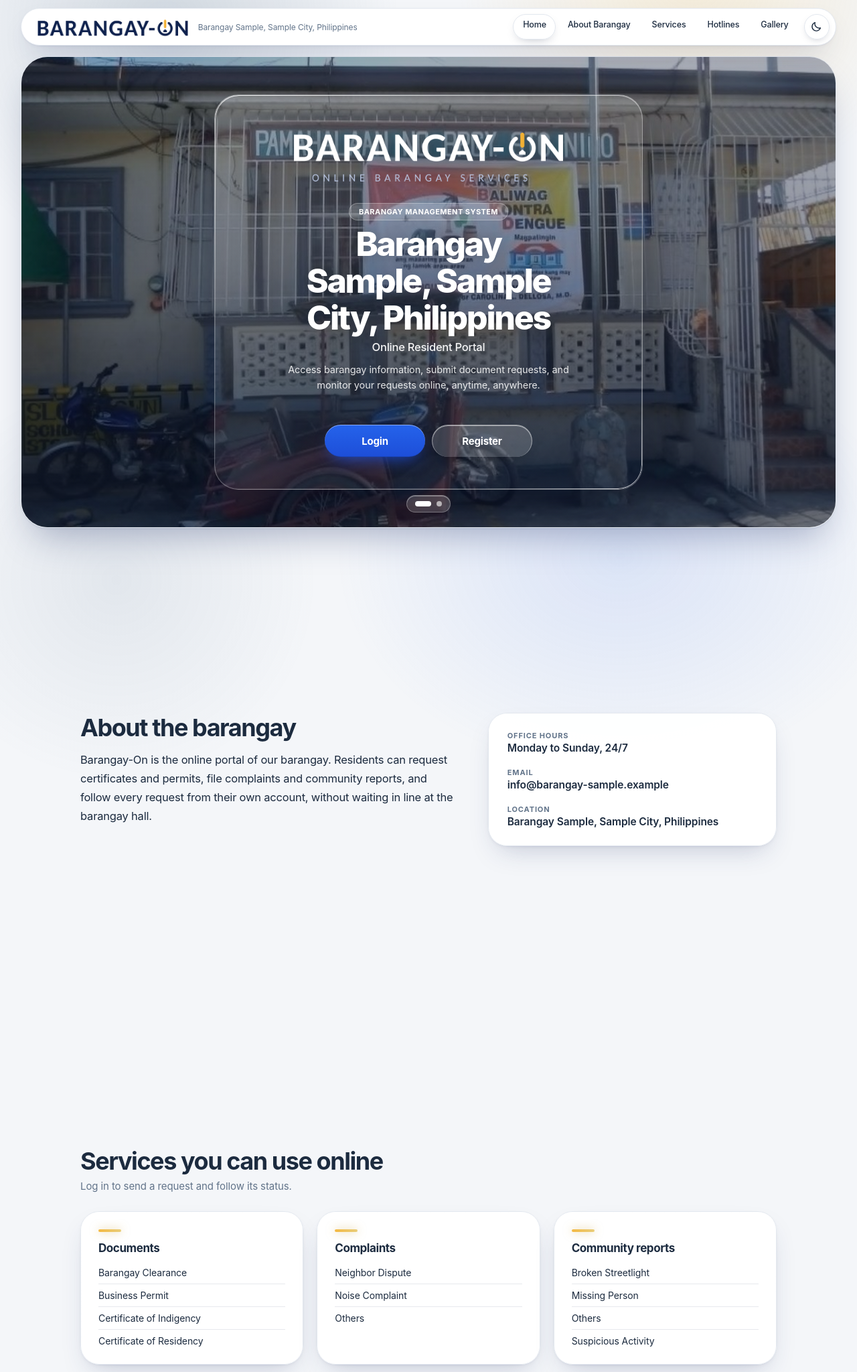
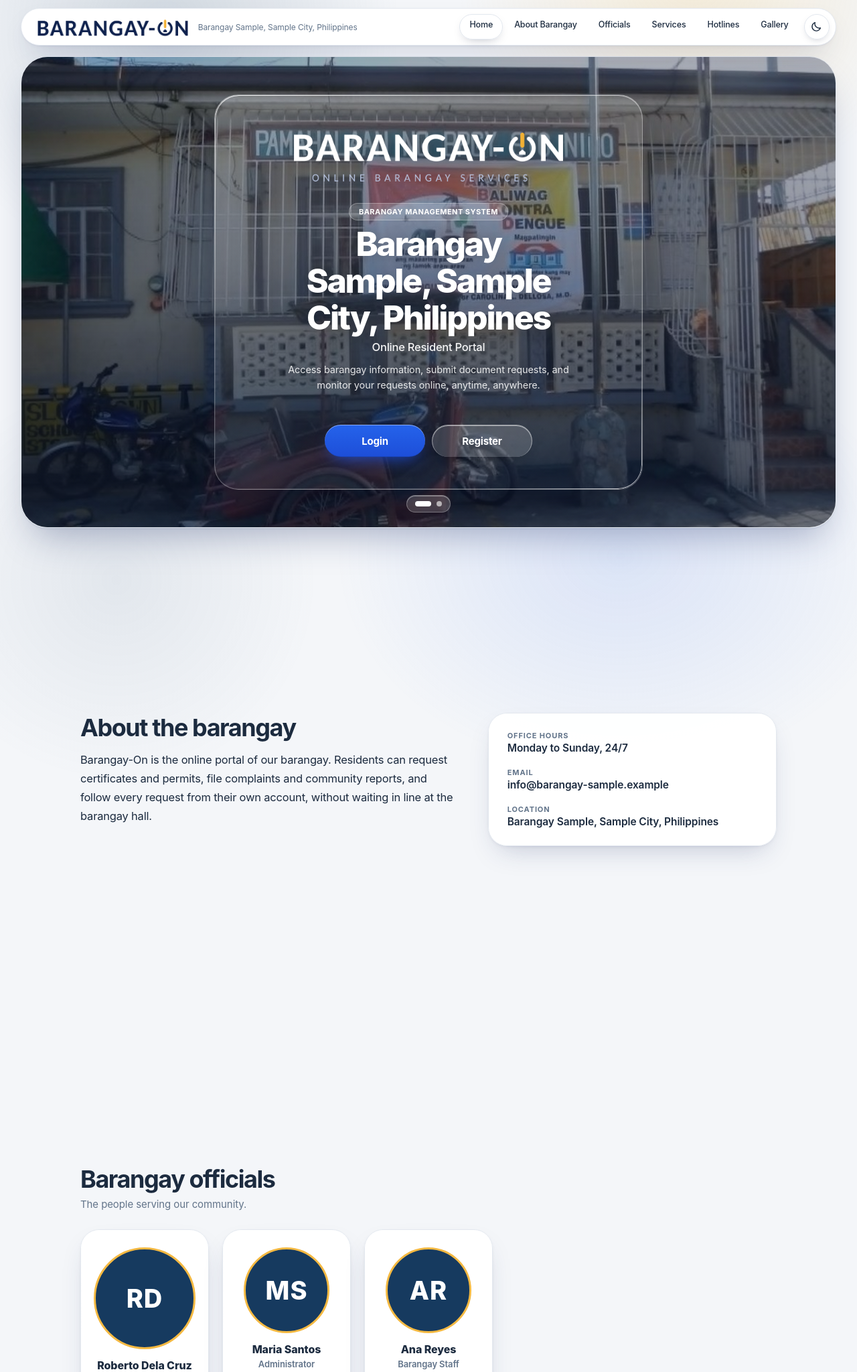
Before and after one commit to RalphM12/Barangay-on, a Flask app: page / in a window 1280 px wide. Shown: the top 2048 px of the page at 67% size. Run offline with Flask 3, Linux system fonts and the light colour scheme; some libraries are stand-ins or nearby versions.

Commit message:
Add barangay officials section to home page
Show the captain, admins and staff (photo or initials, name, position)
under "About the barangay", with a nav link. Hidden when there are none.

Co-Authored-By: Claude Sonnet 5.5 <noreply@anthropic.com>
Claude-Session: https://claude.ai/code/session_01Au9K7RdH91jSJ1ye6M8hS2

```diff
--- a/app/public.py
+++ b/app/public.py
@@ -3,11 +3,11 @@ import re
 from datetime import date, datetime, timedelta
 
 from flask import Blueprint, current_app, redirect, render_template, request, send_from_directory, session, url_for
-from sqlalchemy import select
+from sqlalchemy import or_, select
 from sqlalchemy.exc import IntegrityError
 
 from .core import (
-    add_notification, avatar_dir, db_error_hint, csrf_token, current_user, hash_password, home_for, log_activity, notify_staff,
+    add_notification, avatar_dir, avatar_url, db_error_hint, csrf_token, current_user, hash_password, home_for, log_activity, notify_staff,
     verify_password, ROLE_HOME,
 )
 from .models import Announcement, Resident, Service, User, db, now
@@ -57,6 +57,24 @@ def _latest_announcements(n=3):
         return []
 
 
+def _officials():
+    """Captain, admins and staff for the home page (name, position, photo only; never usernames or contact data)."""
+    order = {"captain": 0, "admin": 1, "staff": 2}
+    try:
+        rows = db.session.execute(
+            select(User).where(User.role.in_(order), or_(User.term_ended_at.is_(None), User.term_ended_at > now()))
+            .order_by(User.full_name)
+        ).scalars().all()
+    except Exception:
+        db.session.rollback()
+        return []
+    rows.sort(key=lambda u: order[u.role])
+    labels = {"captain": "Barangay Captain", "admin": "Administrator", "staff": "Barangay Staff"}
+    return [{"name": u.full_name, "position": u.position or labels[u.role], "role": u.role,
+             "photo": avatar_url(u.id),
+             "initials": "".join(w[0] for w in u.full_name.split()[:2]).upper()} for u in rows]
+
+
 @bp.get("/")
 def index():
     user = current_user()
@@ -84,7 +102,7 @@ def index():
         ["#b53b45", "#6a4a9c", "#2f6fb0", "#8a8f96", "#c18a2b", "#7a1f5c", "#3f7f4f"],
     ]
     return render_template(
-        "index.html", hero_count=2, services=services, announcements=_latest_announcements(), gallery=gallery,
+        "index.html", hero_count=2, services=services, announcements=_latest_announcements(), gallery=gallery, officials=_officials(),
         barangay=cfg["BARANGAY"], about=cfg["ABOUT"], hotlines=cfg["HOTLINES"], office_hours=cfg["OFFICE_HOURS"], email=cfg["EMAIL"],
     )
 
--- a/app/static/css/glass-public.css
+++ b/app/static/css/glass-public.css
@@ -124,7 +124,7 @@ body.gp ::selection { background: color-mix(in srgb, var(--blue) 30%, transparen
 body.gp a:focus-visible, body.gp button:focus-visible { outline: 2px solid var(--blue); outline-offset: 3px; border-radius: 10px; }
 
 /* ---------------------------------------------------------------- the glass material */
-body.gp :where(.form-wrap, .svc, .facts, .ann-list article, .hot-list, .footer, .topbar) {
+body.gp :where(.form-wrap, .svc, .off, .facts, .ann-list article, .hot-list, .footer, .topbar) {
   background: var(--g-bg);
   border: 1px solid var(--g-line);
   box-shadow: var(--shadow), inset 0 1px 0 var(--rim-hi);
@@ -132,21 +132,21 @@ body.gp :where(.form-wrap, .svc, .facts, .ann-list article, .hot-list, .footer,
   --mx: 50%; --my: 0%; --glow: 0;
 }
 /* pointer-following specular light (set by glass-public.js) */
-body.gp :is(.form-wrap, .svc, .facts, .ann-list article, .hot-list, .split-left, .hero-body)::before {
+body.gp :is(.form-wrap, .svc, .off, .facts, .ann-list article, .hot-list, .split-left, .hero-body)::before {
   content: ""; position: absolute; inset: 0; border-radius: inherit; pointer-events: none; z-index: 0;
   background: radial-gradient(440px circle at var(--mx, 50%) var(--my, 0%), rgba(255, 255, 255, .34), transparent 46%);
   opacity: var(--glow, 0); transition: opacity .5s ease; mix-blend-mode: soft-light;
 }
 /* liquid rim */
-body.gp :is(.form-wrap, .svc, .facts, .ann-list article, .hot-list, .split-left, .hero-body)::after {
+body.gp :is(.form-wrap, .svc, .off, .facts, .ann-list article, .hot-list, .split-left, .hero-body)::after {
   content: ""; position: absolute; inset: 0; border-radius: inherit; padding: 1px; pointer-events: none;
   background: linear-gradient(140deg, var(--rim-hi), var(--rim-lo) 28%, transparent 55%, var(--rim-lo) 82%, var(--rim-hi));
   -webkit-mask: linear-gradient(#000 0 0) content-box, linear-gradient(#000 0 0); -webkit-mask-composite: xor;
   mask: linear-gradient(#000 0 0) content-box, linear-gradient(#000 0 0); mask-composite: exclude;
   opacity: .85;
 }
-body.gp :is(.form-wrap, .svc, .facts, .ann-list article, .hot-list) > * { position: relative; z-index: 1; }
-body.gp :where(.form-wrap, .svc, .facts, .ann-list article, .hot-list, .footer) { position: relative; }
+body.gp :is(.form-wrap, .svc, .off, .facts, .ann-list article, .hot-list) > * { position: relative; z-index: 1; }
+body.gp :where(.form-wrap, .svc, .off, .facts, .ann-list article, .hot-list, .footer) { position: relative; }
 
 /* ---------------------------------------------------------------- top bar: floating capsule + sliding lens */
 body.gp .topbar {
@@ -378,6 +378,8 @@ body.gp-home .facts { border-left: 1px solid var(--g-line); padding: 26px 28px;
 body.gp-home .facts dt { text-transform: uppercase; letter-spacing: .08em; font-size: 11px; color: var(--muted); }
 body.gp-home .facts dd { font-size: 15.5px; font-weight: 600; }
 body.gp-home .svc-grid { gap: 20px; }
+body.gp-home .off-grid { gap: 20px; }
+body.gp-home .off { padding: 26px 16px 20px; border-radius: 28px; }
 body.gp-home .svc { border-top: 1px solid var(--g-line); padding: 26px 26px 18px; border-radius: 28px; transition: transform .6s var(--ease), box-shadow .5s var(--ease), background .35s ease; }
 body.gp-home .svc:hover { transform: translateY(-6px); box-shadow: var(--shadow-lift), inset 0 1px 0 var(--rim-hi); background: var(--g-bg-strong); }
 body.gp-home .svc h3 { font-size: 17px; font-weight: 700; letter-spacing: -.025em; }
--- a/app/static/css/home.css
+++ b/app/static/css/home.css
@@ -57,8 +57,8 @@ a:focus-visible, button:focus-visible { outline: 2px solid var(--gold); outline-
 .band { padding: 64px clamp(16px, 3vw, 56px); }
 .band-white { background: #fff; }
 /* each menu section fills the screen so a click lands cleanly on it */
-#about, #services, #hotlines, #gallery { min-height: calc(100vh - var(--bar-h)); display: flex; align-items: center; }
-#about .wrap, #services .wrap, #hotlines .wrap, #gallery .wrap { width: 100%; }
+#about, #officials, #services, #hotlines, #gallery { min-height: calc(100vh - var(--bar-h)); display: flex; align-items: center; }
+#about .wrap, #officials .wrap, #services .wrap, #hotlines .wrap, #gallery .wrap { width: 100%; }
 .wrap { max-width: 1040px; margin: 0 auto; }
 .band h2 { font-size: 24px; font-weight: 800; letter-spacing: -.4px; }
 .section-sub { margin-top: 6px; font-size: 14px; color: var(--muted); }
@@ -73,6 +73,13 @@ a:focus-visible, button:focus-visible { outline: 2px solid var(--gold); outline-
 .svc h3 { font-size: 15px; font-weight: 700; }
 .svc ul { list-style: none; margin-top: 10px; }
 .svc li { padding: 8px 0; border-bottom: 1px solid #e6e2d8; font-size: 14px; }
+.off-grid { display: grid; grid-template-columns: repeat(auto-fill, minmax(190px, 1fr)); gap: 32px 28px; margin-top: 28px; }
+.off { text-align: center; }
+.off-photo { display: block; width: 128px; height: 128px; margin: 0 auto 14px; border-radius: 50%; object-fit: cover; border: 3px solid var(--gold); background: var(--navy); }
+.off-initials { display: grid; place-items: center; color: #fff; font-size: 38px; font-weight: 800; letter-spacing: 1px; }
+.off h3 { font-size: 16px; font-weight: 800; }
+.off p { margin-top: 4px; font-size: 13px; font-weight: 600; color: var(--muted); }
+.off-captain .off-photo { width: 152px; height: 152px; }
 .link-cta { display: inline-block; margin-top: 26px; font-size: 14px; font-weight: 700; color: var(--navy); text-decoration: underline; text-underline-offset: 4px; text-decoration-color: var(--gold); text-decoration-thickness: 2px; }
 
 .ann-list { display: grid; grid-template-columns: repeat(auto-fit, minmax(260px, 1fr)); gap: 32px; margin-top: 22px; }
--- a/app/static/js/glass-public.js
+++ b/app/static/js/glass-public.js
@@ -74,7 +74,7 @@
   function initReveal() {
     if (reduce || !('IntersectionObserver' in window)) return;
     var groups = [
-      '.band .two-col > *', '.svc-grid .svc', '.band h2', '.section-sub', '.link-cta',
+      '.band .two-col > *', '.svc-grid .svc', '.off-grid .off', '.band h2', '.section-sub', '.link-cta',
       '.ann-list article', '.hot-list', '.gallery img', '.gallery + *'
     ];
     var items = [];
--- a/app/templates/index.html
+++ b/app/templates/index.html
@@ -7,6 +7,7 @@
 {% block nav %}
       <a href="#home" class="active">Home</a>
       <a href="#about">About Barangay</a>
+      {% if officials %}<a href="#officials">Officials</a>{% endif %}
       <a href="#services">Services</a>
       <a href="#hotlines">Hotlines</a>
       <a href="#gallery">Gallery</a>
@@ -52,7 +53,26 @@
       </div>
     </section>
 
-    <section class="band band-white" id="services">
+    {% if officials %}
+    <section class="band band-white" id="officials">
+      <div class="wrap">
+        <h2>Barangay officials</h2>
+        <p class="section-sub">The people serving our community.</p>
+        <div class="off-grid">
+          {% for o in officials %}
+            <article class="off off-{{ o.role }}">
+              {% if o.photo %}<img class="off-photo" src="{{ o.photo }}" alt="{{ o.name }}" loading="lazy">
+              {% else %}<span class="off-photo off-initials" aria-hidden="true">{{ o.initials }}</span>{% endif %}
+              <h3>{{ o.name }}</h3>
+              <p>{{ o.position }}</p>
+            </article>
+          {% endfor %}
+        </div>
+      </div>
+    </section>
+    {% endif %}
+
+    <section class="band{% if not officials %} band-white{% endif %}" id="services">
       <div class="wrap">
         <h2>Services you can use online</h2>
         <p class="section-sub">Log in to send a request and follow its status.</p>
```
